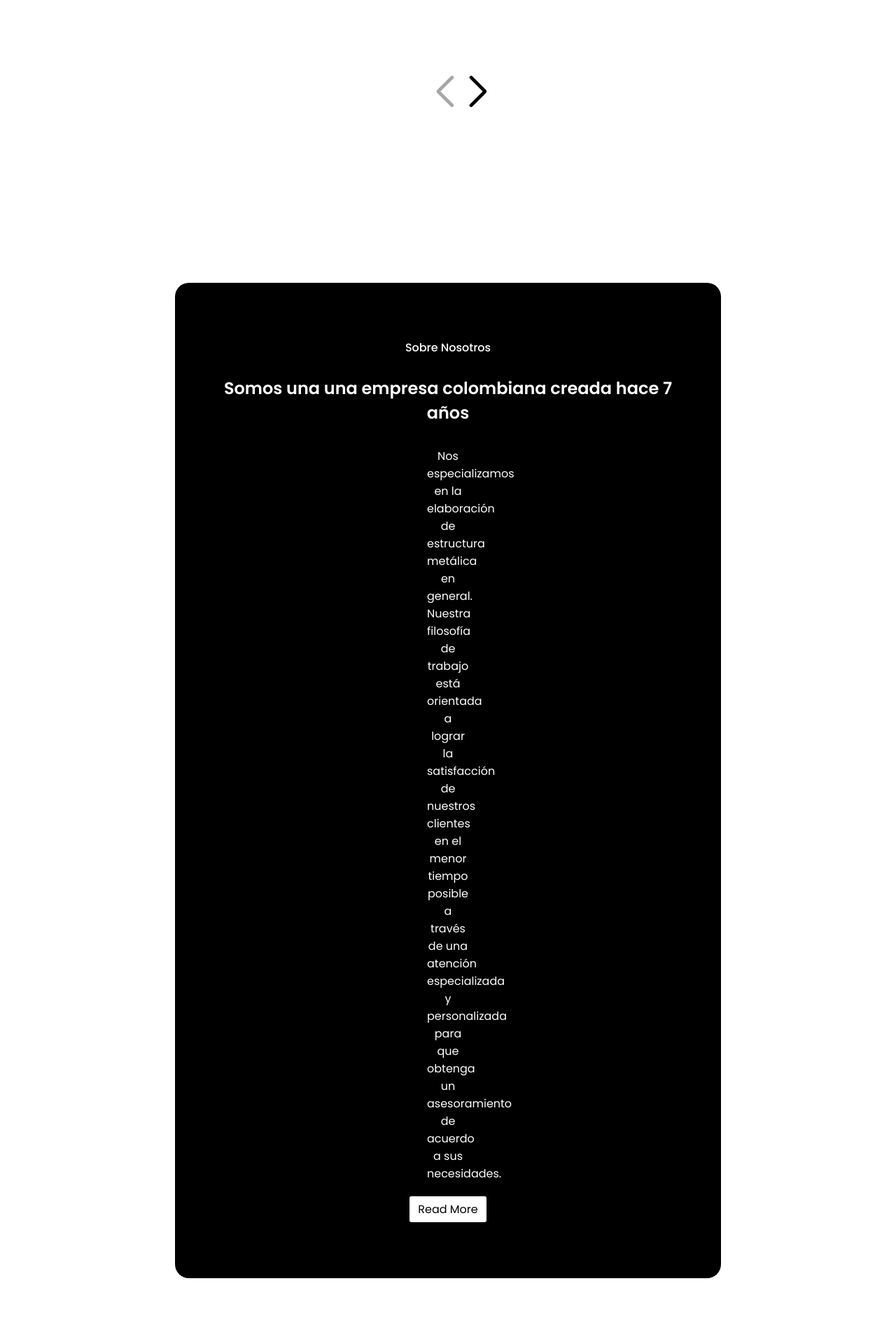
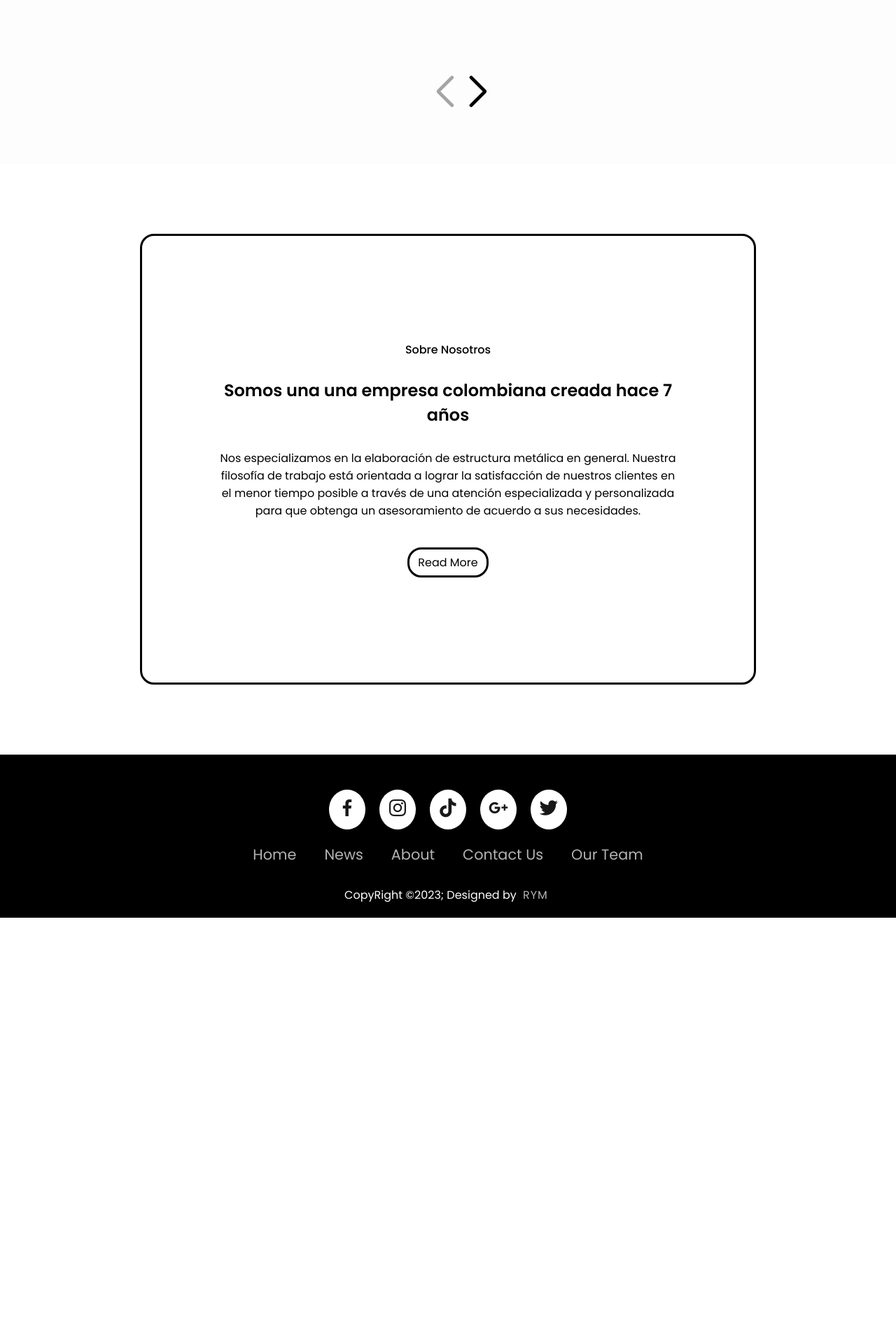
Before and after one commit to emilio268/avancemal, a Flask app: page / in a window 1280 px wide. Shown: the part 1135-3055 px from the top of the page at 70% size. After the commit the page ends 2446 px from the top, so only its background shows below. Run offline with Flask 3, Linux system fonts and the light colour scheme; parts of the project's set-up code (start-up, migrations or seed data) failed here and were passed over; some libraries are stand-ins or nearby versions.

Commit message:
Subo proyecto con responsive y vistas coonfiguradas hasta login

```diff
--- a/app/views/static/css/style.css
+++ b/app/views/static/css/style.css
@@ -128,7 +128,7 @@
     font-size: 1.1em;
     font-weight: 500;
     text-decoration: none;
-    border-radius: 2px;
+    border-radius: 20px;
 }
 
 .home .content a:hover{
@@ -227,7 +227,7 @@
     }
 
     .menu-btn{
-        background: url(Img/Menu.png)no-repeat;
+        background: url(../images/Menu.png)no-repeat;
         background-size: 30px;
         background-position: center;
         width: 40px;
@@ -238,7 +238,7 @@
 
     .menu-btn.active{
         z-index: 999;
-        background: url(Img/Close.png)no-repeat;
+        background: url(../images/Close.png)no-repeat;
         background-size: 25px;
         background-position: center;
         transition: 0.3s ease;
@@ -249,7 +249,7 @@
 
 
 .Fondo{
-    background-color: white;
+    background-color: rgb(253, 253, 253);
 }
 
 #main-slider{
@@ -264,7 +264,7 @@
     width: 100%;
     height: 450px;
     box-shadow: 2px 2px 10px rgba(0, 0, 0, 0.1);
-    border:  1px solid #0e0e0ec2;
+    border: solid #000000c2;
     background-color: #ffffff;
     position: relative;
     overflow: hidden;
@@ -399,22 +399,23 @@
 .swiper-button-prev::after{
     font-size: 25px;
     font-weight: 800;
-    color: black;
+    color: rgb(0, 0, 0);
 }
 
 
 /* ashgdhjdsklfdskalfjdkls*/
 
-.Fondo-a{
-    background-color: white;
+.fondo-a{
+    background-color: rgb(255, 255, 255);
 }
-
 
 .page-section {
     position: relative;
     display: block;
     padding: 70px 0;
     text-align: center;
+    border: solid black;
+    border-radius: 20px;
   }
 
   .page-section p {
@@ -424,7 +425,7 @@
   .subhead {
     display: block;
     text-transform: capitalize;
-    color: white;
+    color: rgb(0, 0, 0);
     font-weight: 500;
     margin-bottom: 8px;
     padding: 20px;
@@ -434,18 +435,17 @@
     margin-left: 50px;
     margin-right: 50px;
     padding: 60px;
-    background-color: black;
+    background-color: rgb(255, 255, 255);
     border-radius: 20px;
   }
 
   .col-lg-6 p{
-    margin-left: 300px;
-    margin-right: 300px;
-    color: white;
+    margin-bottom: 20px;
+    color: rgb(0, 0, 0);
   }
 
   .title-section {
-    color: white;
+    color: rgb(0, 0, 0);
     font-weight: 600;
     margin-bottom: 32px;
     text-align: center;
@@ -460,13 +460,11 @@
   .btn {
     text-decoration: none;
     display: inline-block;
-    font-weight: 400;
     color: #000000;
-    justify-content: center;
     background-color: transparent;
     padding: 0.375rem 0.75rem;
-    font-size: 1rem;
-    border-radius: 0.15rem;
+    border-radius: 20px;
+    border: solid black;
     transition: color 0.15s ease-in-out, background-color 0.15s ease-in-out, border-color 0.15s ease-in-out, box-shadow 0.15s ease-in-out;
 }
 
--- a/app/views/templates/index.html
+++ b/app/views/templates/index.html
@@ -3,7 +3,7 @@
 <head> <!-- Inicio de la sección de encabezado del documento -->
     <meta charset="UTF-8"> <!-- Configuración de la codificación de caracteres a UTF-8 -->
     <title>R&M</title> <!-- Establecimiento del título de la página en la barra de título del navegador -->
-    <link rel="icon" type="image/x-icon" href="static/images/favicon.ico"> <!-- Enlace al ícono (favicon) de la página -->
+    <link rel="icon" href="../static/images/logo.png" type="image/x-icon"> <!-- Enlace al ícono (favicon) de la página -->
     <link rel="stylesheet" href="static/css/style.css"> <!-- Enlace a un archivo CSS de estilo -->
     <link rel="stylesheet" href="https://unicons.iconscout.com/release/v4.0.0/css/line.css"> <!-- Enlace a un archivo CSS externo (iconos) -->
     <link rel="stylesheet" href="static/css/swiper-bundle.min.css"> <!-- Enlace a un archivo CSS de la biblioteca Swiper -->
@@ -98,7 +98,9 @@
             <span class="quality">Proyectos</span> <!-- Título "Nosotros" -->
             <div class="info"> <!-- Contenedor de información adicional -->
                 <p> <!-- Párrafo descriptivo -->
-                    Hacemos parte de las mejores empresas de metal-mecánica. Nuestra calidad es de las mejores y con mucho esfuerzo nos hemos ganado un lugar entre las mejores.
+                    ¡Descubre el mundo de la metalmecánica en un solo lugar!
+                    Nuestra página te ofrece lo mejor en tecnología,
+                    herramientas y servicios para la industria.
                 </p>
                 <a href="" class="btn">Read More</a> <!-- Enlace de "Leer más" con clase "btn" -->
             </div>
@@ -118,7 +120,8 @@
                 <span class="quality">servicios</span> <!-- Título "Nosotros" -->
                 <div class="info"> <!-- Contenedor de información adicional -->
                     <p> <!-- Párrafo descriptivo -->
-                        Hacemos parte de las mejores empresas de metal-mecánica. Nuestra calidad es de las mejores y con mucho esfuerzo nos hemos ganado un lugar entre las mejores.
+                       ¡Experimenta servicios de metalmecánica de primer nivel en un solo destino! Desde
+                       mecanizado de precisión hasta soldadura especializada.
                     </p>
                     <a href="" class="btn">Read More</a> <!-- Enlace de "Leer más" con clase "btn" -->
                 </div>
@@ -130,14 +133,15 @@
    <div class="swiper-slide"> <!-- Diapositiva de Swiper -->
     <div class="main-slider-box"> <!-- Contenedor de la diapositiva -->
         <div class="main-slider-img"> <!-- Contenedor de la imagen de la diapositiva -->
-            <img src="/static/images/contact.jpg" alt=""> <!-- Imagen de la diapositiva -->
+            <img src="../static/images/contact.png" alt=""> <!-- Imagen de la diapositiva -->
         </div>
 
         <div class="main-slider-text"> <!-- Contenedor de texto de la diapositiva -->
             <span class="quality">Contactanos</span> <!-- Título "Nosotros" -->
             <div class="info"> <!-- Contenedor de información adicional -->
                 <p> <!-- Párrafo descriptivo -->
-                    Hacemos parte de las mejores empresas de metal-mecánica. Nuestra calidad es de las mejores y con mucho esfuerzo nos hemos ganado un lugar entre las mejores.
+                    ¿Listo para dar el siguiente paso en tus proyectos de metalmecánica?
+                    ¡Contáctanos ahora mismo para obtener soluciones a medida y un servicio de calidad!
                 </p>
                 <a href="" class="btn">Read More</a> <!-- Enlace de "Leer más" con clase "btn" -->
             </div>
--- a/app/views/templates/login/login.html
+++ b/app/views/templates/login/login.html
@@ -7,7 +7,7 @@
   <div class="container">
         <div class="forms-container">
           <div class="form-control signup-form">
-            <form method="POST" action="/registro">
+            <form method="POST" name="registro" action="/registro">
               <h2>Registrate!!!</h2>
               <input type="text" placeholder="Nombre" id="Clie_Nombre" name="Clie_Nombre" required />
               <input type="email" placeholder="Correo" id="Usua_Correo" name="Usua_Correo" required />
@@ -27,7 +27,7 @@
               <h2>Iniciar Sesion</h2>
               <input type="text" placeholder="Correo" required name="Usua_Correo" />
               <input type="password" placeholder="Contraseña" required name="Usua_Pass" />
-              <button>Iniciar Sesion</button>
+              <button type="submit" name="submit" onclick="validarpassword(document.registro.Usua_Pass)">Iniciar Sesion</button>
             </form>
             <span>Inicia sesión con</span>
             <div class="socials">
@@ -59,6 +59,6 @@
         </div>
       </div>
 
-      <script src="../static/js/script_login.js"></script>
+      <script src="../../static/js/script_login.js"></script>
 
   </body>
```
Also changed, not shown: app/views/static/css/stylelogin.css (+7 -5 lines), app/views/static/js/script_login.js (added, +13 -0 lines), app/views/static/js/validarpassword.js (added, +15 -0 lines), app/views/templates/login/register.html (added, +23 -0 lines), app/views/static/images/Close.png (added), app/views/static/images/Menu.png (added), app/views/static/images/WhatsApp Image 2023-08-27 at 4.42.51 AM.jpeg (deleted), app/views/static/images/contact.png (added), app/views/static/images/white-and-gray-background-texture-with-modern-design-free-vector.jpg (deleted).
